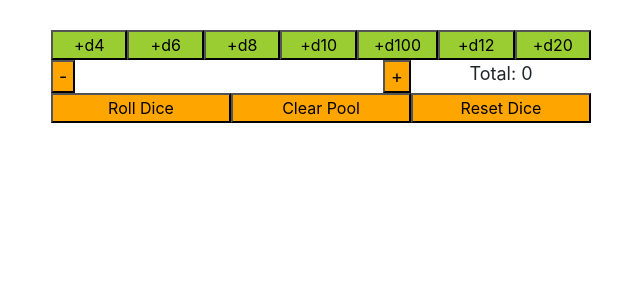
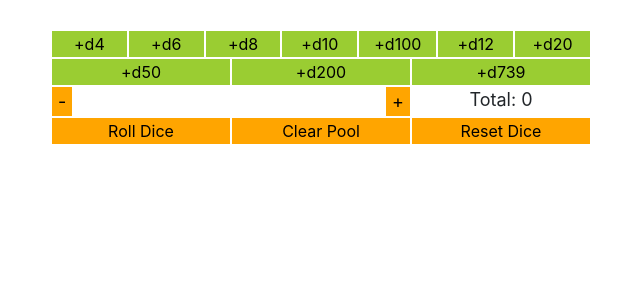
Before and after one commit to rileyjohngibbs/react-roller, a React (Create React App) app: page / in a window 1280 px wide. Shown: the top 300 px of the page, without its empty margins (319-959 px from the left). Built offline with nearby package versions, Linux system fonts and the light colour scheme.

Commit message:
Added more die
Added a 50, 200, and 739 sided die. Changed styling on buttons, attempted to change background color on click, however buttons seem to be unaffected by these changes. Must continue research.

```diff
--- a/src/App.css
+++ b/src/App.css
@@ -1,9 +1,18 @@
 button {
   font-size: inherit;
+  border: 1px solid white;
 }
 
 button:focus {
   outline: none !important;
+}
+
+button:hover:enabled {
+  color: white;
+}
+
+button:active:enabled {
+  background-color: gray;
 }
 
 .App {
--- a/src/App.js
+++ b/src/App.js
@@ -74,7 +74,7 @@ class App extends Component {
     return (
       <div className="App container">
         <div id="adders" className="row">
-          {[4, 6, 8, 10, 100, 12, 20].map((faces, key) => {
+          {[4, 6, 8, 10, 100, 12, 20, 50, 200, 739].map((faces, key) => {
             return (
               <button className="col" key={key} onClick={() => {this.addDie(faces);}}>
                 +d{faces}
```
Also changed, not shown: 1 other file (tests, documents, lock files or other folders).
